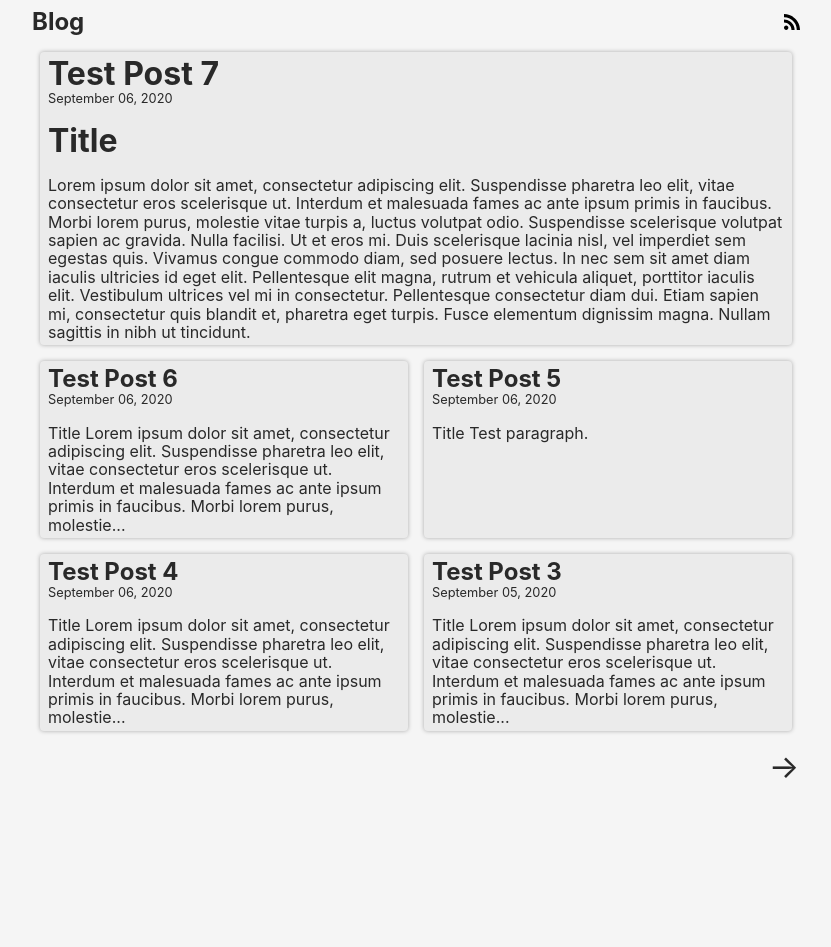
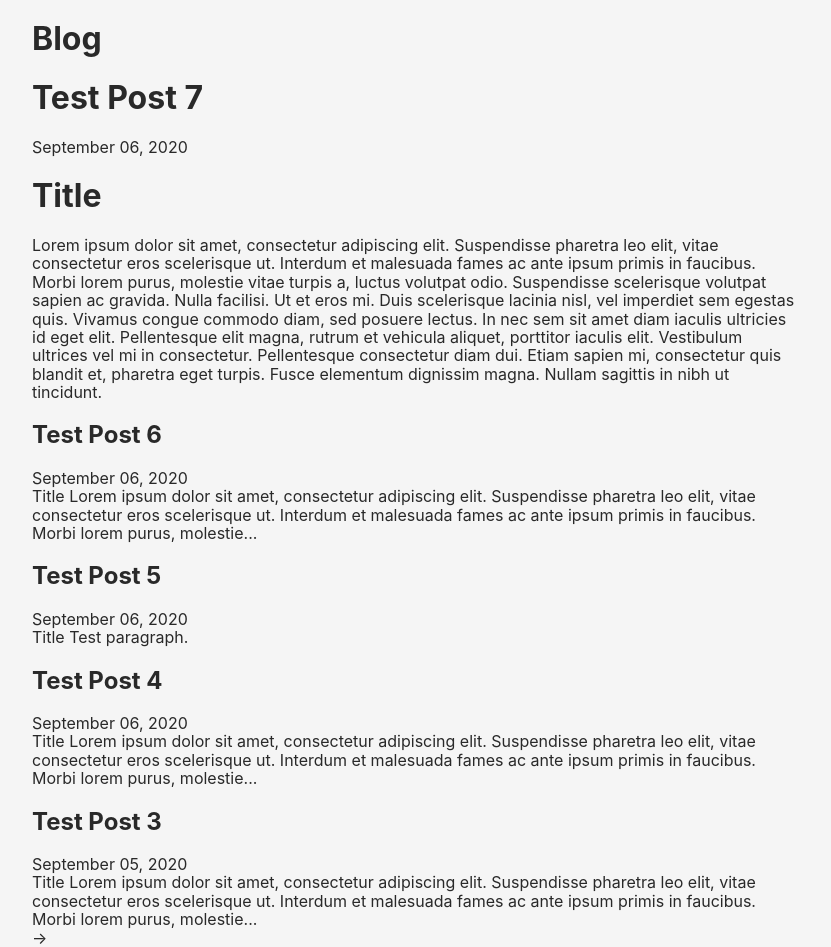
Before and after one commit to softwerks/blog.bkgmn.net, a Jekyll site: the page built from index.html, in a window 1280 px wide. Shown: the whole page, without its empty margins (224-1055 px from the left). Built offline with Jekyll 4.4.1, drawn with Linux system fonts in a browser that asks for light colours; the list of posts is cut into pages by our own code; before the commit the page ends 900 px from its top, so only the background shows below that.

Commit message:
Update layout.scss

```diff
--- a/_sass/blog/layout.scss
+++ b/_sass/blog/layout.scss
@@ -1,7 +1,3 @@
-$color-blog: #ebebeb;
-$color-link: #0472f1;
-$color-shadow: #aaa;
-
 .content {
     max-width: 48rem;
     overflow: hidden;
@@ -15,95 +11,4 @@ $color-shadow: #aaa;
         left: 0.5rem;
         right: 0.5rem;
     }
-
-    .header {
-        display: flex;
-        align-items: center;
-        margin: 0.5rem 0 0.5rem 0;
-
-        h1 {
-            font-size: 1.5rem;
-            margin: 0;
-        }
-
-        .feed {
-            margin-left: auto;
-
-            .icon {
-                background-image: url("../images/rss.svg");
-                width: 16px;
-                height: 16px;
-            }
-        }
-    }
-
-    .blog {
-        display: flex;
-        flex-wrap: wrap;
-
-        .article {
-            flex-basis: 50%;
-            display: flex;
-
-            p a {
-                color: $color-link;
-            }
-
-            p:last-child {
-                margin: 1rem 0 0 0;
-            }
-
-            @media (max-width: 800px) {
-                flex-basis: 100%;
-            }
-
-            .inner {
-                background-color: $color-blog;
-                margin: 0.5rem;
-                padding: 0.25rem 0.5rem 0.25rem 0.5rem;
-                border-radius: 0.25rem;
-                box-shadow: 0 0 0.25rem $color-shadow;
-                flex-grow: 1;
-
-                h1, h2 {
-                    margin: 0;
-                }
-
-                .post {
-                    margin: 1rem 0 0 0;
-                }
-            }
-
-            .date {
-                font-size: 0.8rem;
-            }
-        }
-
-        .article:first-child {
-            flex-basis: 100%;
-        }
-    }
-
-    .pagination {
-        display: flex;
-        margin: 1rem 0 0.5rem 0;
-
-        .next {
-            margin-left: auto;
-        }
-
-        .arrow {
-            width: 2rem;
-            height: 2rem;
-            font-size: 2rem;
-            line-height: 1.5rem;
-            text-align: center;
-        }
-    }
-
-    .footer {
-        font-size: 0.8rem;
-        text-align: center;
-        margin-bottom: 0.5rem;
-    }
 }
```
